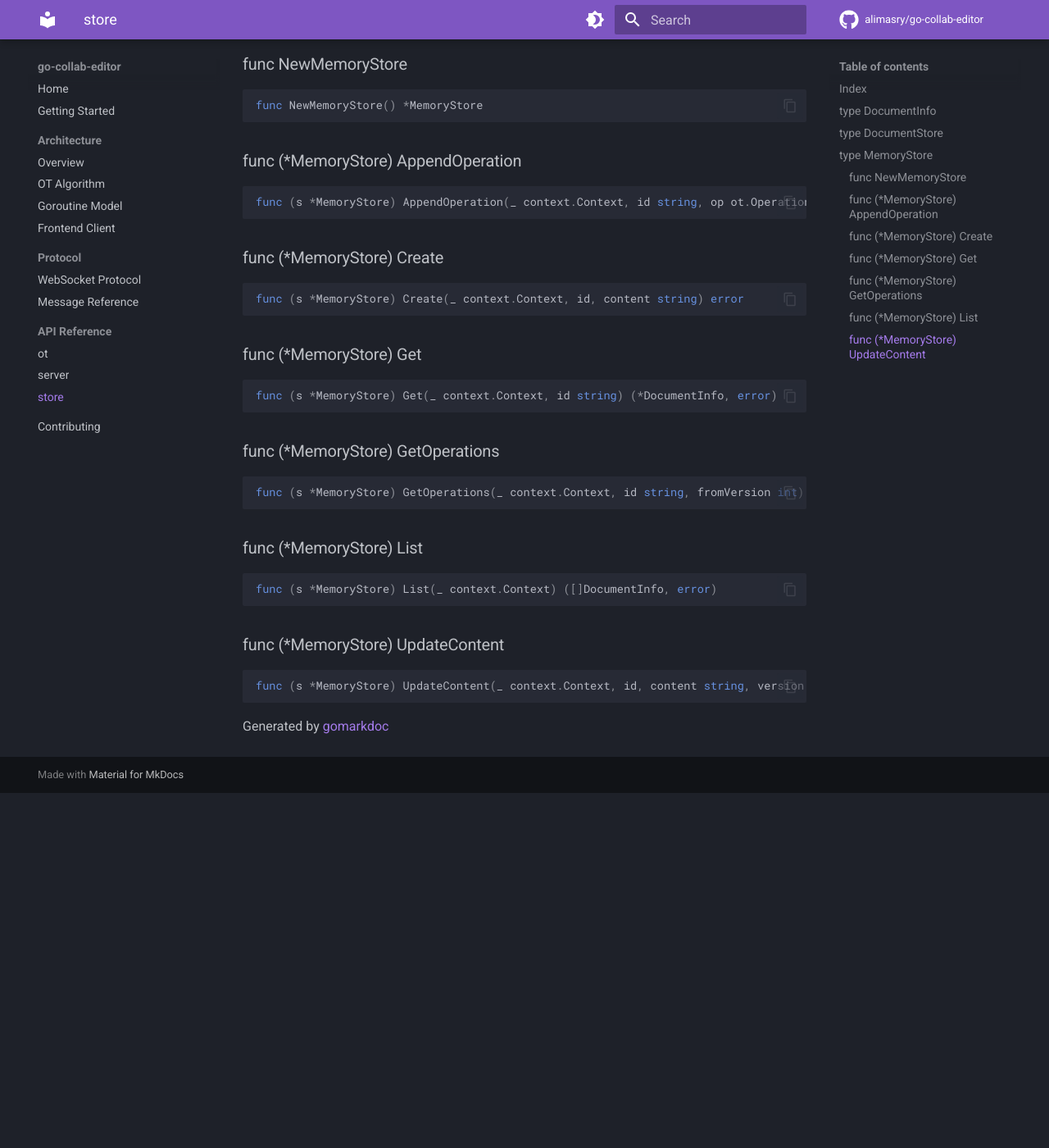
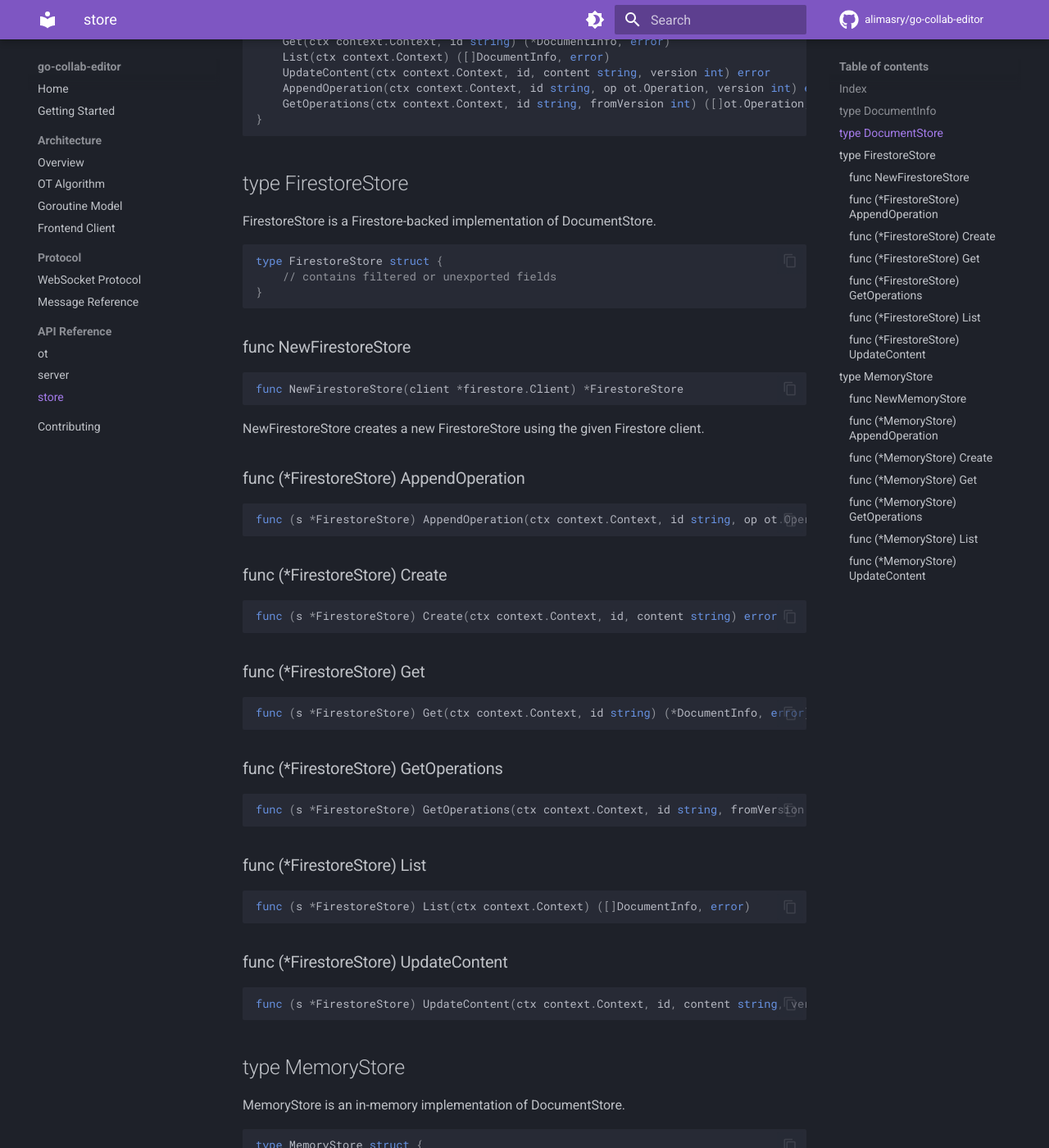
Before and after one commit to alimasry/go-collab-editor, an MkDocs documentation site: the page built from docs/api/store.md, in a window 1280 px wide and 1400 px high, scrolled down 1488 px. Shown: the whole window at 82% size. Built offline with MkDocs 1.6.1 and Material for MkDocs 9.7.7, drawn with Linux system fonts in a browser that asks for light colours; comment, search, counter and statistics services are not loaded; before the commit the page ends 2455 px from its top, so only the background shows below that; some of the changed text lies outside the part shown.

Commit message:
Update documentation for Firestore and Cloud Run
- getting-started: add Cloud Run deployment section, storage backends
- architecture/overview: mention FirestoreStore as available backend
- contributing: add Firestore emulator testing instructions
- api/: regenerated from Go doc comments

````diff
--- a/docs/api/store.md
+++ b/docs/api/store.md
@@ -10,6 +10,14 @@ import "github.com/alimasry/go-collab-editor/store"
 
 - [type DocumentInfo](<#DocumentInfo>)
 - [type DocumentStore](<#DocumentStore>)
+- [type FirestoreStore](<#FirestoreStore>)
+  - [func NewFirestoreStore\(client \*firestore.Client\) \*FirestoreStore](<#NewFirestoreStore>)
+  - [func \(s \*FirestoreStore\) AppendOperation\(ctx context.Context, id string, op ot.Operation, version int\) error](<#FirestoreStore.AppendOperation>)
+  - [func \(s \*FirestoreStore\) Create\(ctx context.Context, id, content string\) error](<#FirestoreStore.Create>)
+  - [func \(s \*FirestoreStore\) Get\(ctx context.Context, id string\) \(\*DocumentInfo, error\)](<#FirestoreStore.Get>)
+  - [func \(s \*FirestoreStore\) GetOperations\(ctx context.Context, id string, fromVersion int\) \(\[\]ot.Operation, error\)](<#FirestoreStore.GetOperations>)
+  - [func \(s \*FirestoreStore\) List\(ctx context.Context\) \(\[\]DocumentInfo, error\)](<#FirestoreStore.List>)
+  - [func \(s \*FirestoreStore\) UpdateContent\(ctx context.Context, id, content string, version int\) error](<#FirestoreStore.UpdateContent>)
 - [type MemoryStore](<#MemoryStore>)
   - [func NewMemoryStore\(\) \*MemoryStore](<#NewMemoryStore>)
   - [func \(s \*MemoryStore\) AppendOperation\(\_ context.Context, id string, op ot.Operation, version int\) error](<#MemoryStore.AppendOperation>)
@@ -38,7 +46,7 @@ type DocumentInfo struct {
 <a name="DocumentStore"></a>
 ## type DocumentStore
 
-DocumentStore abstracts document persistence. Implementations: MemoryStore \(phase 1\), FirestoreStore \(future\).
+DocumentStore abstracts document persistence. Implementations: MemoryStore \(in\-memory\), FirestoreStore \(Google Cloud Firestore\).
 
 ```go
 type DocumentStore interface {
@@ -50,6 +58,80 @@ type DocumentStore interface {
     GetOperations(ctx context.Context, id string, fromVersion int) ([]ot.Operation, error)
 }
 ```
+
+<a name="FirestoreStore"></a>
+## type FirestoreStore
+
+FirestoreStore is a Firestore\-backed implementation of DocumentStore.
+
+```go
+type FirestoreStore struct {
+    // contains filtered or unexported fields
+}
+```
+
+<a name="NewFirestoreStore"></a>
+### func NewFirestoreStore
+
+```go
+func NewFirestoreStore(client *firestore.Client) *FirestoreStore
+```
+
+NewFirestoreStore creates a new FirestoreStore using the given Firestore client.
+
+<a name="FirestoreStore.AppendOperation"></a>
+### func \(\*FirestoreStore\) AppendOperation
+
+```go
+func (s *FirestoreStore) AppendOperation(ctx context.Context, id string, op ot.Operation, version int) error
+```
+
+
+
+<a name="FirestoreStore.Create"></a>
+### func \(\*FirestoreStore\) Create
+
+```go
+func (s *FirestoreStore) Create(ctx context.Context, id, content string) error
+```
+
+
+
+<a name="FirestoreStore.Get"></a>
+### func \(\*FirestoreStore\) Get
+
+```go
+func (s *FirestoreStore) Get(ctx context.Context, id string) (*DocumentInfo, error)
+```
+
+
+
+<a name="FirestoreStore.GetOperations"></a>
+### func \(\*FirestoreStore\) GetOperations
+
+```go
+func (s *FirestoreStore) GetOperations(ctx context.Context, id string, fromVersion int) ([]ot.Operation, error)
+```
+
+
+
+<a name="FirestoreStore.List"></a>
+### func \(\*FirestoreStore\) List
+
+```go
+func (s *FirestoreStore) List(ctx context.Context) ([]DocumentInfo, error)
+```
+
+
+
+<a name="FirestoreStore.UpdateContent"></a>
+### func \(\*FirestoreStore\) UpdateContent
+
+```go
+func (s *FirestoreStore) UpdateContent(ctx context.Context, id, content string, version int) error
+```
+
+
 
 <a name="MemoryStore"></a>
 ## type MemoryStore
````
Also changed, not shown: docs/architecture/overview.md (+1 -1 lines), docs/contributing.md (+14 -0 lines), docs/getting-started.md (+32 -1 lines).
